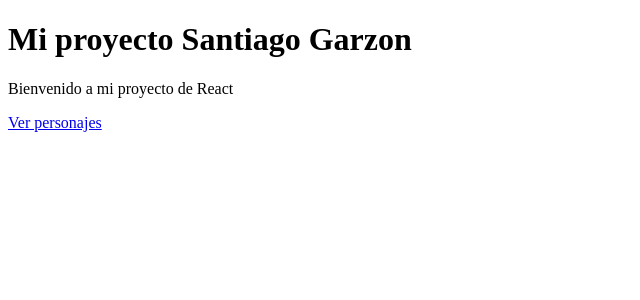
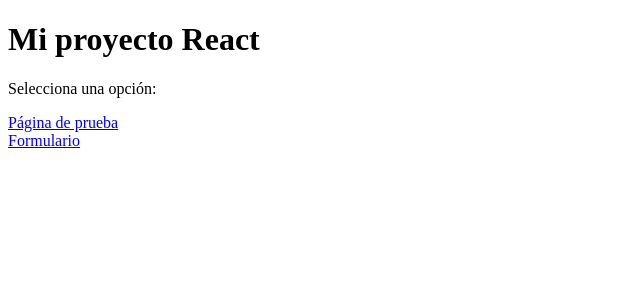
Before and after one commit to ZetaCygnus01/1PROYECTO, a React (Vite) app in the folder proyecto1/: page / in a window 1280 px wide. Shown: the top 300 px of the page, without its empty margins (0-640 px from the left). Built offline with nearby package versions, Linux system fonts and the light colour scheme; a web font is replaced by a local one.

Commit message:
Configurando Formulario

```diff
--- a/proyecto1/src/Pages/Inicio.jsx
+++ b/proyecto1/src/Pages/Inicio.jsx
@@ -3,12 +3,18 @@ import { Link } from "react-router-dom";
 function Inicio() {
     return (
         <div>
-      <h1>Mi proyecto Santiago Garzon</h1>
+            <h1>Mi proyecto React</h1>
 
-      <p>Bienvenido a mi proyecto de React</p>
+            <p>Selecciona una opción:</p>
 
             <Link to="/prueba">
-        Ver personajes
+                Página de prueba
+            </Link>
+
+            <br />
+
+            <Link to="/formulario">
+                Formulario
             </Link>
         </div>
     );
```
Also changed, not shown: proyecto1/src/Pages/Formulario.jsx (+26 -0 lines), proyecto1/src/componentes/Boton.jsx (+9 -0 lines), proyecto1/src/componentes/Input.jsx (+11 -1 lines), proyecto1/src/componentes/Label.jsx (+9 -0 lines). Lines whose indentation alone changed are shown as unchanged.
